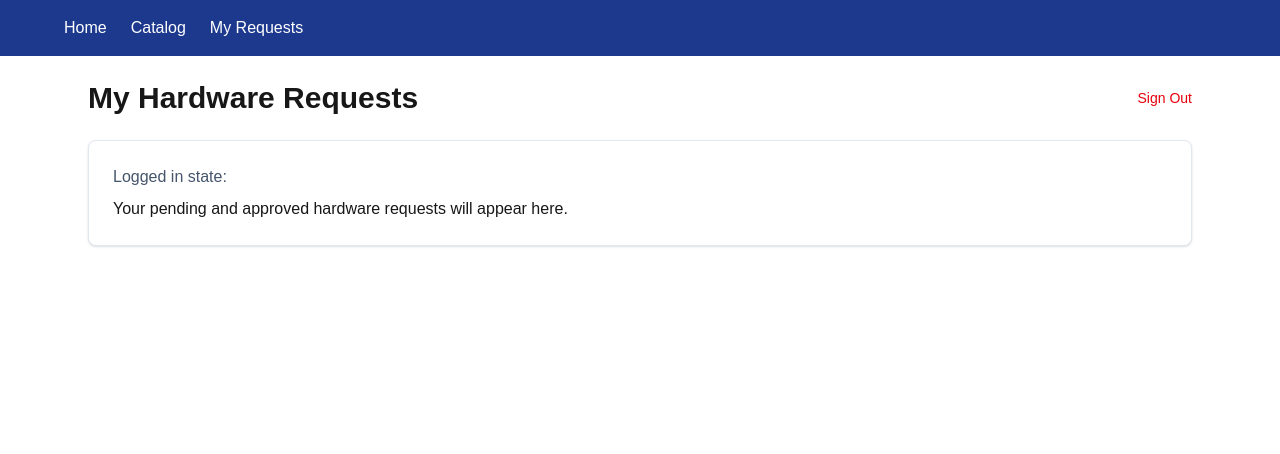
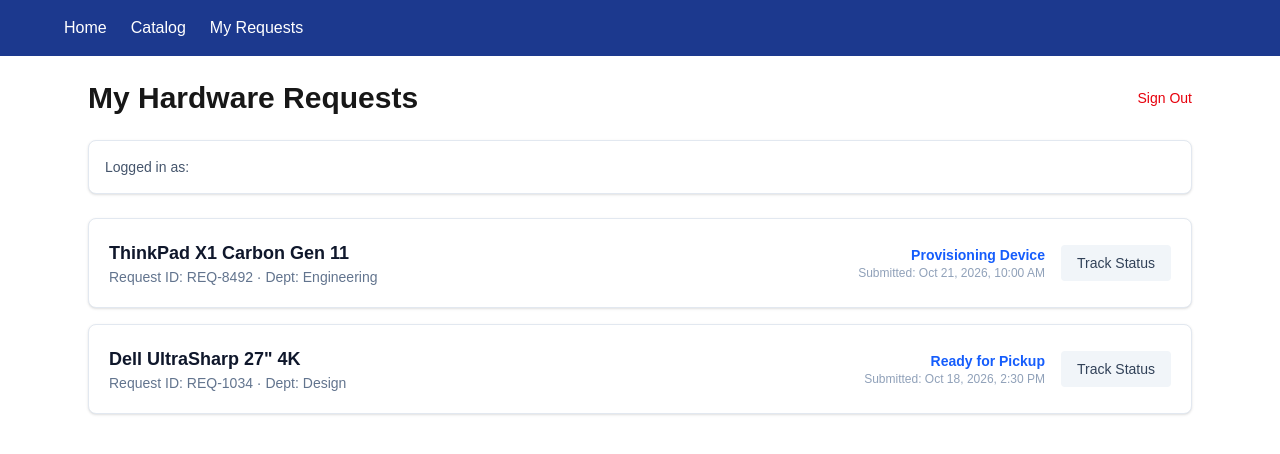
Before and after one commit to SamuelAdema/it-hardware-req, a Next.js app: page /requisitions in a window 1280 px wide. Shown: the top 454 px of the page. Built offline with nearby package versions, Linux system fonts and the light colour scheme; no server answers.

Commit message:
Fix image loading and bypass catalog cache

```diff
--- a/app/catalog/page.js
+++ b/app/catalog/page.js
@@ -1,5 +1,7 @@
 import { getHardware } from "@/lib/hardware";
 import SearchBox from "@/components/SearchBox";
+
+export const revalidate = 0;
 
 export default async function CatalogPage() {
   const initialItems = await getHardware();
--- a/app/requisitions/page.js
+++ b/app/requisitions/page.js
@@ -1,9 +1,29 @@
 import { getSession, signOut } from "@/lib/auth";
+import Link from "next/link";
+import { formatDate } from "@/lib/format";
 
 export const instant = false;
 
 export default async function RequisitionsPage() {
   const session = await getSession();
+
+  // Mocking a database fetch using static date strings to pass the Next.js compiler
+  const myRequests = [
+    {
+      id: "REQ-8492",
+      name: 'ThinkPad X1 Carbon Gen 11',
+      department: "Engineering",
+      submittedAt: "2026-10-21T10:00:00.000Z",
+      status: "Provisioning Device",
+    },
+    {
+      id: "REQ-1034",
+      name: 'Dell UltraSharp 27" 4K',
+      department: "Design",
+      submittedAt: "2026-10-18T14:30:00.000Z",
+      status: "Ready for Pickup",
+    }
+  ];
 
   return (
     <section>
@@ -16,9 +36,31 @@
         </form>
       </div>
 
-      <div className="bg-white p-6 border border-slate-200 rounded-lg shadow-sm">
-        <p className="text-slate-600 mb-2">Logged in state: <span className="font-bold text-green-600">{session}</span></p>
-        <p>Your pending and approved hardware requests will appear here.</p>
+      <div className="bg-white p-4 border border-slate-200 rounded-lg shadow-sm mb-6">
+        <p className="text-sm text-slate-600">Logged in as: <span className="font-bold text-green-600">{session}</span></p>
+      </div>
+
+      <div className="space-y-4">
+        {myRequests.map((req) => (
+          <div key={req.id} className="bg-white p-5 border border-slate-200 rounded-lg shadow-sm flex flex-col md:flex-row md:items-center justify-between gap-4 hover:shadow-md transition">
+            <div>
+              <h3 className="font-bold text-lg text-slate-900">{req.name}</h3>
+              <p className="text-sm text-slate-500">
+                Request ID: {req.id} &middot; Dept: {req.department}
+              </p>
+            </div>
+            <div className="text-left md:text-right flex-1">
+              <p className="text-sm font-bold text-blue-600">{req.status}</p>
+              <p className="text-xs text-slate-400">Submitted: {formatDate(req.submittedAt)}</p>
+            </div>
+            <Link
+              href={`/requisitions/${req.id}`}
+              className="bg-slate-100 text-slate-700 px-4 py-2 rounded font-medium text-sm hover:bg-slate-200 transition text-center whitespace-nowrap"
+            >
+              Track Status
+            </Link>
+          </div>
+        ))}
       </div>
     </section>
   );
--- a/lib/hardware.js
+++ b/lib/hardware.js
@@ -1,36 +1,36 @@
 export const hardwareList = [
   {
     id: "laptop-pro",
-    name: 'Laptop Pro 15"',
+    name: 'ThinkPad X1 Carbon Gen 11',
     category: "Computers",
-    price: 1200,
-    image: "https://images.unsplash.com/photo-1496181133206-80ce9b88a853?q=80&w=800&auto=format&fit=crop"
+    price: 1450,
+    image: "https://placehold.co/800x600/1e3a8a/ffffff?text=Laptop+Pro"
   },
   {
     id: "monitor-27",
-    name: '27" 4K Monitor',
+    name: 'Dell UltraSharp 27" 4K',
     category: "Peripherals",
-    price: 350,
-    image: "https://images.unsplash.com/photo-1527443224154-c4a3942d3acf?q=80&w=800&auto=format&fit=crop"
+    price: 480,
+    image: "https://placehold.co/800x600/1e3a8a/ffffff?text=27+Inch+Monitor"
   },
   {
     id: "wireless-mouse",
-    name: "Ergonomic Wireless Mouse",
+    name: "Logitech MX Master 3S",
     category: "Peripherals",
-    price: 45,
-    image: "https://images.unsplash.com/photo-1527814050087-379381547949?q=80&w=800&auto=format&fit=crop"
+    price: 99,
+    image: "https://placehold.co/800x600/1e3a8a/ffffff?text=Wireless+Mouse"
   },
   {
     id: "docking-station",
-    name: "USB-C Docking Station",
+    name: "CalDigit TS4 Thunderbolt 4 Dock",
     category: "Accessories",
-    price: 150,
-    image: "https://images.unsplash.com/photo-1616422285623-1382435fbc5f?q=80&w=800&auto=format&fit=crop"
+    price: 399,
+    image: "https://placehold.co/800x600/1e3a8a/ffffff?text=Docking+Station"
   },
 ];
 
 export async function getHardware() {
-  return new Promise((resolve) => setTimeout(() => resolve(hardwareList), 1000));
+  return new Promise((resolve) => setTimeout(() => resolve(hardwareList), 800));
 }
 
 export async function getHardwareById(id) {
```
